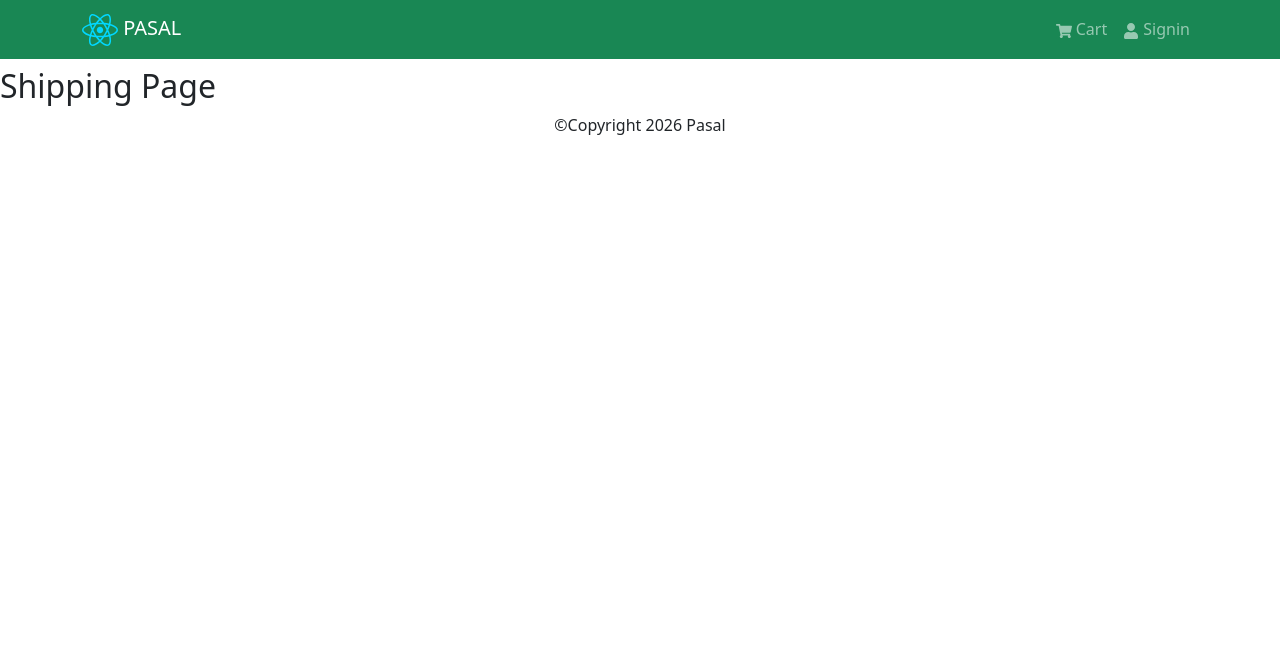
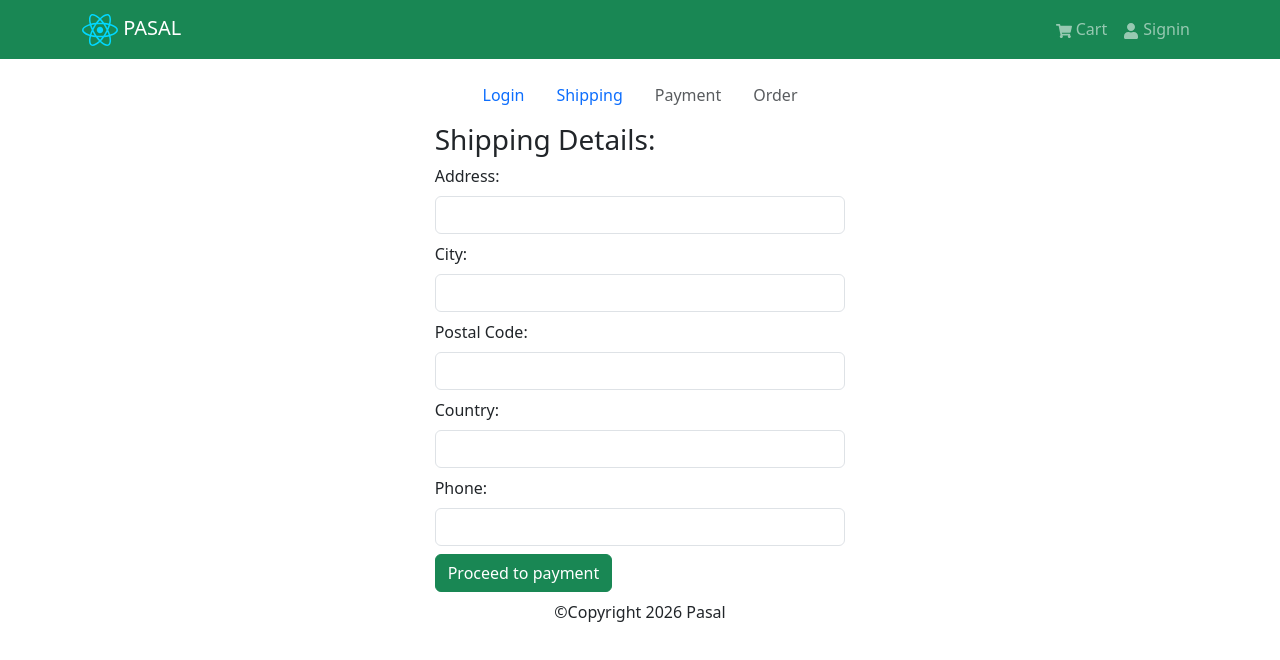
Before and after one commit to samipshrestha396-prog/projectBroadway, a React app in the folder frontend/: page /shipping in a window 1280 px wide. Shown: the top 660 px of the page. Built offline with nearby package versions, Linux system fonts and the light colour scheme; the HTML template or start-up script is replaced by a standard one.

Commit message:
third push

```diff
--- a/frontend/src/App.jsx
+++ b/frontend/src/App.jsx
@@ -1,10 +1,12 @@
 import { BrowserRouter, Routes, Route } from "react-router";
 import LayoutPage from "./pages/Layout";
 import HomePage from "./pages/HomePage";
-import {CartPage}from "./pages/CartPage";
+import { CartPage } from "./pages/CartPage";
 import SigninPage from "./pages/SigninPage";
 import ProductPage from "./pages/ProductPage";
 import ShippingPage from "./pages/ShippingPage";
+import PaymentPage from "./pages/PaymentPage";
+import OrderPage from "./pages/OrderPage";
 
 function App() {
   return (
@@ -14,8 +16,10 @@ function App() {
           <Route path="" element={<HomePage />} />
           <Route path="cart" element={<CartPage />} />
           <Route path="signin" element={<SigninPage />} />
-          <Route path="product/:id" element={<ProductPage/>}/>
-          <Route path="shipping" element={<ShippingPage/>}/>
+          <Route path="product/:id" element={<ProductPage />} />
+          <Route path="shipping" element={<ShippingPage />} />
+          <Route path="/payment" element={<PaymentPage />} />
+          <Route path="/order" element={<OrderPage />} />
         </Route>
       </Routes>
     </BrowserRouter>
--- /dev/null
+++ b/frontend/src/components/CheckoutSteps.jsx
@@ -0,0 +1,45 @@
+import { Nav } from "react-bootstrap";
+import { Link } from "react-router";
+
+function CheckoutSteps({step1, step2, step3, step4}) {
+  return (
+    <Nav className="justify-content-center my-2">
+      <Nav.Item>
+        {step1 ? (
+          <Nav.Link as={Link} to="/signin">Login</Nav.Link>
+        ) : (
+          <Nav.Link disabled>Login</Nav.Link>
+        )}
+      </Nav.Item>
+      <Nav.Item>
+        {step2 ? (
+          <Nav.Link as={Link} to="/shipping">
+            Shipping
+          </Nav.Link>
+        ) : (
+          <Nav.Link disabled>Shipping</Nav.Link>
+        )}
+      </Nav.Item>
+      <Nav.Item>
+        {step3 ? (
+          <Nav.Link as={Link} to="payment">
+            Payment
+          </Nav.Link>
+        ) : (
+          <Nav.Link disabled>Payment</Nav.Link>
+        )}
+
+      </Nav.Item>
+      <Nav.Item>
+          {step4 ? (
+            <Nav.Link as={Link} to="/placeOrder">
+              Order
+            </Nav.Link>
+          ) : (
+            <Nav.Link disabled>Order</Nav.Link>
+          )}
+        </Nav.Item>
+    </Nav>
+  );
+}
+export default CheckoutSteps;
--- /dev/null
+++ b/frontend/src/pages/OrderPage.jsx
@@ -0,0 +1,6 @@
+function OrderPage(){
+    return(<h2>
+        Order Page
+    </h2>)
+}
+export default OrderPage;
--- /dev/null
+++ b/frontend/src/pages/PaymentPage.jsx
@@ -0,0 +1,72 @@
+import { useState } from "react";
+import CheckoutSteps from "../components/CheckoutSteps";
+import FormContainer from "../components/FormContainer";
+import { Form, Col, Button } from "react-bootstrap";
+import { savePaymentMethod } from "../slices/cartSlice";
+import { useDispatch } from "react-redux";
+import { useNavigate } from "react-router";
+import { useSelector } from "react-redux";
+import { useEffect } from "react";
+function PaymentPage() {
+  const navigate = useNavigate();
+  const dispatch = useDispatch();
+  const { paymentMethod, shippingAddress } = useSelector((state) => state.cart);
+  const [payment, setPayment] = useState(paymentMethod || "cod");
+
+  useEffect(() => {
+    if (
+      !shippingAddress.address ||
+      !shippingAddress.city ||
+      !shippingAddress.phone ||
+      !shippingAddress.country
+    ) {
+      navigate("/shipping");
+    }
+  }, [shippingAddress, navigate]);
+  const savePaymentMethodHandler = (e) => {
+    e.preventDefault();
+    dispatch(savePaymentMethod(payment));
+    navigate("/order");
+  };
+
+  return (
+    <FormContainer>
+      <CheckoutSteps step1 step2 step3 />
+      <h3>Payment Method:</h3>
+      <Form onSubmit={savePaymentMethodHandler}>
+        <Form.Group>
+          <Form.Label as="legend">Select Method</Form.Label>
+          <Col>
+            <Form.Check
+              className="my-2"
+              type="radio"
+              label="Cash on Delivery"
+              id="cod"
+              name="payment method"
+              value="cod"
+              checked={payment == "cod"}
+              onChange={(e) => setPayment(e.target.value)}
+            />
+          </Col>
+          <Col>
+            <Form.Check
+              className="my-2"
+              type="radio"
+              label="E-Sewa"
+              id="esewa"
+              name="payment method"
+              value="esewa"
+              checked={payment == "esewa"}
+              onChange={(e) => setPayment(e.target.value)}
+            />
+          </Col>
+          <Button type="submit" variant="success" className="my-2">
+            Proceed
+          </Button>
+        </Form.Group>
+      </Form>
+    </FormContainer>
+  );
+}
+
+export default PaymentPage;
--- a/frontend/src/pages/ShippingPage.jsx
+++ b/frontend/src/pages/ShippingPage.jsx
@@ -1,5 +1,85 @@
-function ShippingPage(){
-    return(<><h2>Shipping Page</h2></>)
+import CheckoutSteps from "../components/CheckoutSteps";
+import FormContainer from "../components/FormContainer";
+import { Form, Button } from "react-bootstrap";
+import { useState } from "react";
+import { useDispatch } from "react-redux";
+import { useSelector } from "react-redux";
+import { saveShippingAddress } from "../slices/cartSlice";
+import { useNavigate } from "react-router";
+
+function ShippingPage() {
+  const { shippingAddress  } = useSelector((state) => state.cart);
+  const dispatch = useDispatch();
+  const navigate = useNavigate();
+  const [address, setAddress] = useState(shippingAddress.address || "");
+  const [city, setCity] = useState(shippingAddress.city || "");
+  const [postalcode, setPostalCode] = useState(shippingAddress.postalcode || "");
+  const [country, setCountry] = useState(shippingAddress.country || "");
+  const [phone, setPhone] = useState(shippingAddress.phone || "");
+  const saveShippingAddressHandler = (e) => {
+    e.preventDefault();
+    dispatch(
+      saveShippingAddress({ address, city, postalcode, country, phone }),
+    );
+    navigate("/payment")
+  };
+
+  return (
+    <FormContainer>
+      <CheckoutSteps step1 step2 />
+      <h3>Shipping Details:</h3>
+      <Form onSubmit={saveShippingAddressHandler}>
+        <Form.Group className="my-2" controlId="address">
+          <Form.Label>Address:</Form.Label>
+          <Form.Control
+            type="text"
+            value={address}
+            onChange={(e) => setAddress(e.target.value)}
+          />
+        </Form.Group>
+        <Form.Group className="my-2" controlId="city">
+          <Form.Label>City:</Form.Label>
+          <Form.Control
+            type="text"
+            value={city}
+            onChange={(e) => setCity(e.target.value)}
+          />
+        </Form.Group>
+        <Form.Group className="my-2" controlId="postalcode">
+          <Form.Label> Postal Code:</Form.Label>
+
+          <Form.Control
+            type="text"
+            value={postalcode}
+            onChange={(e) => setPostalCode(e.target.value)}
+          />
+        </Form.Group>
+        <Form.Group className="my-2" controlId="country">
+          <Form.Label>Country:</Form.Label>
+          <Form.Control
+            type="text"
+            value={country}
+            onChange={(e) => setCountry(e.target.value)}
+          />
+        </Form.Group>
+        <Form.Group className="my-2" controlId="phone">
+          <Form.Label>Phone:</Form.Label>
+          <Form.Control
+            type="tel"
+            value={phone}
+            onChange={(e) => setPhone(e.target.value)}
+          />
+        </Form.Group>
+        <Button
+          type="submit"
+          className="btn btn-success btn-md"
+          onClick={saveShippingAddressHandler}
+        >
+          Proceed to payment
+        </Button>
+      </Form>
+    </FormContainer>
+  );
 }
 
 export default ShippingPage;
--- a/frontend/src/slices/cartSlice.js
+++ b/frontend/src/slices/cartSlice.js
@@ -5,6 +5,8 @@ const initialState = localStorage.getItem("cart")
   ? JSON.parse(localStorage.getItem("cart"))
   : {
       cartItems: [],
+      shippingAddress: {},
+      paymentMethod: "cod",
     };
 
 const cartSlice = createSlice({
@@ -38,8 +40,22 @@ const cartSlice = createSlice({
       state.cartItems = [];
       cartUpdate(state);
     },
+    saveShippingAddress: (state, action) => {
+      state.shippingAddress = action.payload;
+      cartUpdate(state);
+    },
+    savePaymentMethod: (state, action) => {
+      state.paymentMethod = action.payload;
+      cartUpdate(state);
+    },
   },
 });
 
-export const { addToCart, removeFromCart, clearCart } = cartSlice.actions;
+export const {
+  addToCart,
+  removeFromCart,
+  clearCart,
+  saveShippingAddress,
+  savePaymentMethod,
+} = cartSlice.actions;
 export default cartSlice.reducer;
```
Also changed, not shown: frontend/src/pages/Layout.jsx (+11 -8 lines), 1 other file (tests, documents, lock files or other folders).
